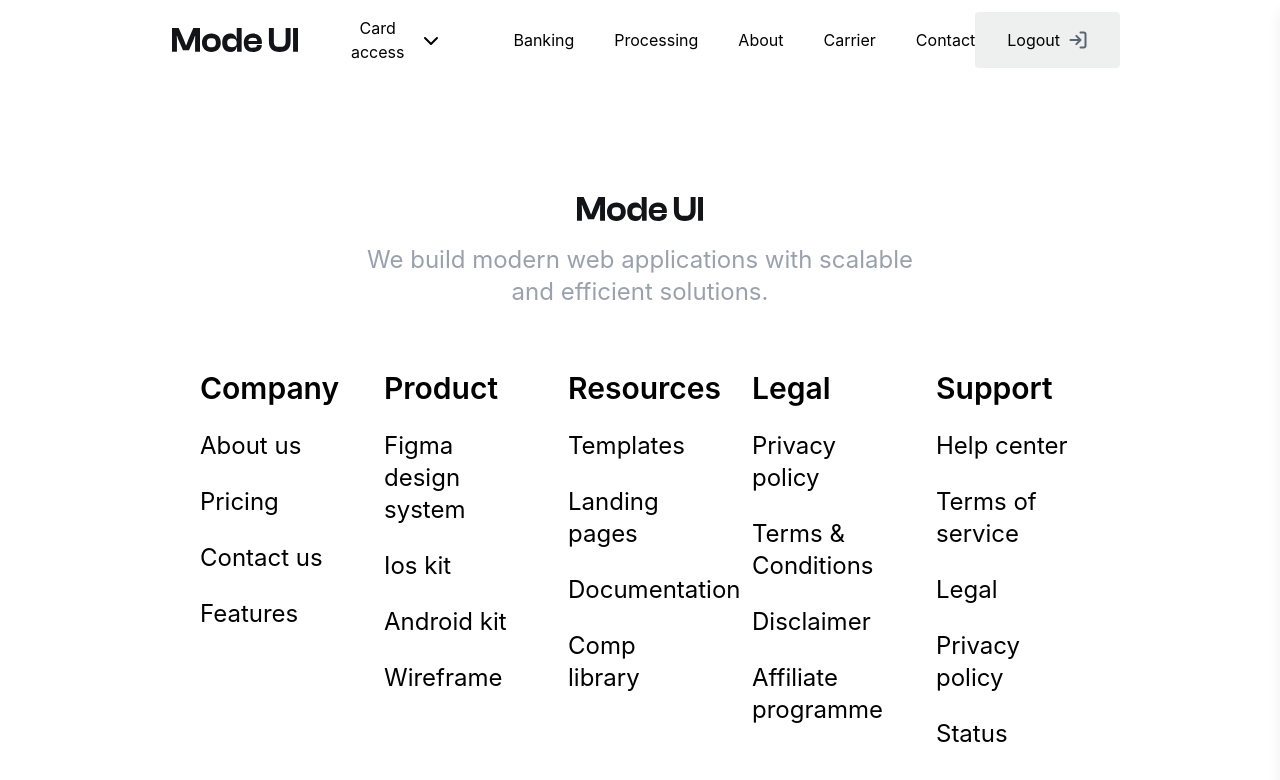
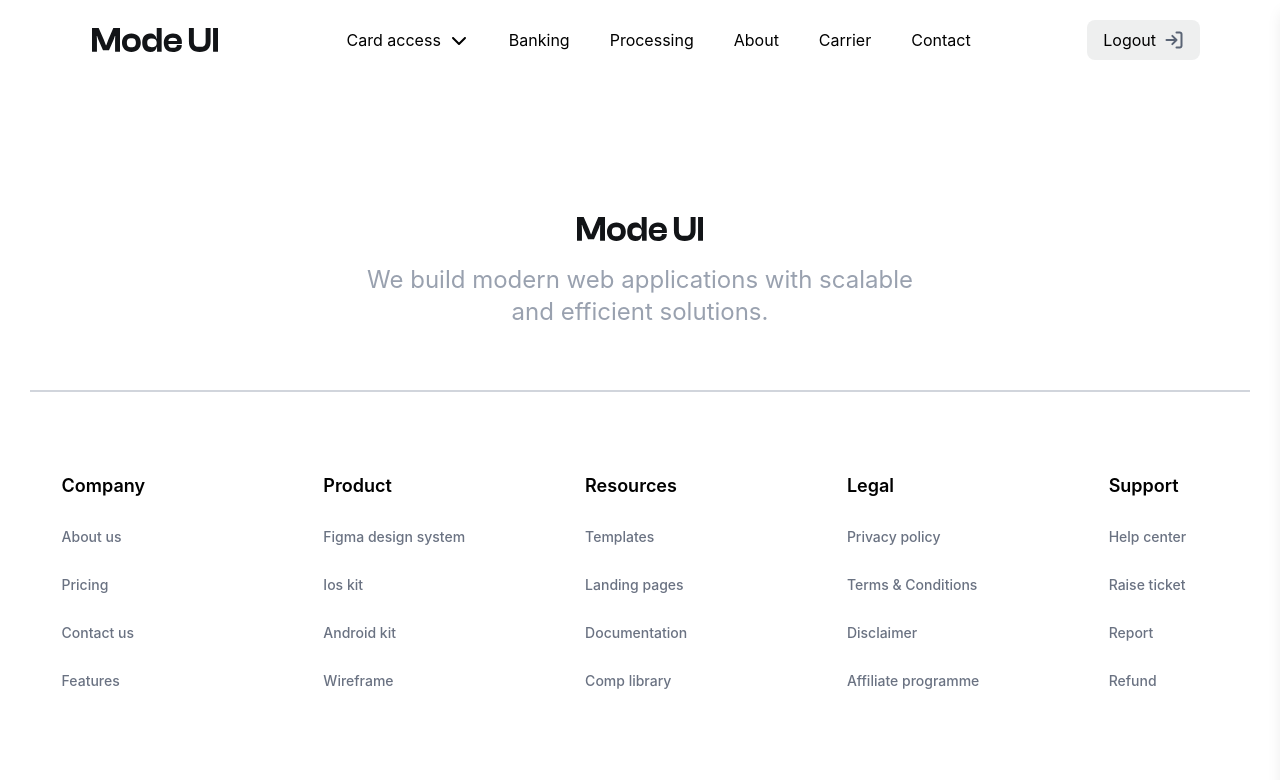
Before and after one commit to sreerajkrishnanm1174-sys/Responsive-Design-Ui, a React (Vite) app: page / in a window 1280 px wide. Shown: the top 780 px of the page. Built offline with nearby package versions, Linux system fonts and the light colour scheme.

Commit message:
header and footer completed

```diff
--- a/src/App.jsx
+++ b/src/App.jsx
@@ -1,14 +1,12 @@
-import { useState } from "react";
-import Header from "./components/layout/Header/Header";
-import Footer from "./components/layout/Footer/Footer";
+import { Route,Routes } from "react-router-dom";
+import Home from "./pages/Home/Home";
 
 function App() {
   return (
     <>
-      <div className="w-screen h-fit">
-        <Header/>
-        <Footer/>
-      </div>
+      <Routes>
+        <Route path="/" element={<Home />} />
+      </Routes>
     </>
   );
 }
--- a/src/components/Button/NameIconbtn.jsx
+++ b/src/components/Button/NameIconbtn.jsx
@@ -2,7 +2,7 @@ import React from "react";
 
 function NameIconbtn({className ,icon,name,onClick}) {
   return (
-    <button className={`flex items-center gap-2 px-8 py-4 rounded ${className}`} onClick={onClick}>
+    <button className={`flex items-center gap-2  rounded-lg ${className}`} onClick={onClick}>
       <span>{name}</span>
       <span>{icon}</span>
     </button>
--- /dev/null
+++ b/src/components/Link/FooterLink.jsx
@@ -0,0 +1,12 @@
+import React from 'react'
+import { NavLink } from 'react-router-dom'
+
+function FooterLink({ to, children }) {
+  return (
+    <NavLink to={to} className="text-sm font-medium text-gray-500 hover:text-gray-800">
+      {children}
+    </NavLink>
+  )
+}
+
+export default FooterLink
--- a/src/components/layout/Footer/Footer.jsx
+++ b/src/components/layout/Footer/Footer.jsx
@@ -1,137 +1,92 @@
 import React from "react";
 import Headpara from "../section/Headpara";
+import FooterLink from "../../Link/FooterLink";
 
 function Footer() {
   return (
-    <footer className="bg-white text-black  mt-10 h-fit">
+    <footer className="bg-white text-black p-5 mt-10 h-fit">
       <Headpara />
       {/* Bottom Section */}
 
-      <div className="space-y-6 px-50">
+      <div className="  w-full space-y-6  lg:flex lg:justify-center">
         {/* 3 Columns */}
-        <div className="grid grid-cols-5 gap-10  ">
+        <div className="border-t-2  border-gray-300 pt-20 pl-8 grid grid-rows-5 lg:gap-30 text-start  lg:grid-cols-5 lg:grid-rows-1 md:grid-cols-2 ">
           <div>
-            <h1 className="text-3xl font-semibold">Company</h1>
+            <h1 className="text-lg font-semibold">Company</h1>
             <br />
-            <a href="#" className="text-2xl">
-              About us
-            </a>
+
+            <FooterLink to="/">About us</FooterLink>
             <br />
             <br />
-            <a href="#" className="text-2xl">
-              Pricing
-            </a>
+            <FooterLink to="/">Pricing</FooterLink>
             <br />
             <br />
-            <a href="#" className="text-2xl">
-              Contact us
-            </a>
+            <FooterLink to="/">Contact us</FooterLink>
             <br />
             <br />
-            <a href="#" className="text-2xl">
-              Features
-            </a>
-
+            <FooterLink to="/">Features</FooterLink>
           </div>
           <div>
-            <h1 className="text-3xl font-semibold">Product</h1>
+            <h1 className="text-lg font-semibold">Product</h1>
             <br />
 
-            <a href="#" className="text-2xl">
-              Figma design system
-            </a>
+            <FooterLink to="/">Figma design system</FooterLink>
             <br />
             <br />
-            <a href="#" className="text-2xl">
-              Ios kit
-            </a>
+            <FooterLink to="/">Ios kit</FooterLink>
             <br />
             <br />
-            <a href="#" className="text-2xl">
-             Android kit
-            </a>
+            <FooterLink to="/">Android kit</FooterLink>
             <br />
             <br />
-            <a href="#" className="text-2xl">
-              Wireframe
-            </a>
-
+            <FooterLink to="/">Wireframe</FooterLink>
           </div>
           <div>
-            <h1 className="text-3xl font-semibold">Resources</h1>
+            <h1 className="text-lg font-semibold">Resources</h1>
             <br />
 
-            <a href="#" className="text-2xl">
-              Templates
-            </a>
+            <FooterLink to="/">Templates</FooterLink>
             <br />
             <br />
-            <a href="#" className="text-2xl">
-              Landing pages
-            </a>
+            <FooterLink to="/">Landing pages</FooterLink>
             <br />
             <br />
-            <a href="#" className="text-2xl">
-              Documentation
-            </a>
+            <FooterLink to="/">Documentation</FooterLink>
             <br />
             <br />
-            <a href="#" className="text-2xl">
-              Comp library
-            </a>
-
+            <FooterLink to="/">Comp library</FooterLink>
           </div>
           <div>
-            <h1 className="text-3xl font-semibold">Legal</h1>
+            <h1 className="text-lg font-semibold">Legal</h1>
             <br />
 
-            <a href="#" className="text-2xl">
-              Privacy policy
-            </a>
+            <FooterLink to="/">Privacy policy</FooterLink>
             <br />
             <br />
-            <a href="#" className="text-2xl">
-              Terms & Conditions
-            </a>
+            <FooterLink to="/">Terms & Conditions</FooterLink>
             <br />
             <br />
-            <a href="#" className="text-2xl">
-              Disclaimer
-            </a>
+            <FooterLink to="/">Disclaimer</FooterLink>
             <br />
             <br />
-            <a href="#" className="text-2xl">
-              Affiliate programme
-            </a>
-
+            <FooterLink to="/">Affiliate programme</FooterLink>
           </div>
           <div>
-            <h1 className="text-3xl font-semibold">Support</h1>
+            <h1 className="text-lg font-semibold">Support</h1>
             <br />
 
-            <a href="#" className="text-2xl">
-              Help center
-            </a>
+            <FooterLink to="/">Help center</FooterLink>
             <br />
             <br />
-            <a href="#" className="text-2xl">
-              Terms of service
-            </a>
+            <FooterLink to="/">Raise ticket</FooterLink>
             <br />
             <br />
-            <a href="#" className="text-2xl">
-              Legal
-            </a>
+            <FooterLink to="/">Report</FooterLink>
             <br />
             <br />
-            <a href="#" className="text-2xl">
-              Privacy policy
-            </a>
+            <FooterLink to="/">Refund</FooterLink>
             <br />
             <br />
-            <a href="#" className="text-2xl">
-              Status
-            </a>
           </div>
         </div>
       </div>
--- a/src/components/layout/Header/Header.jsx
+++ b/src/components/layout/Header/Header.jsx
@@ -2,12 +2,13 @@ import React, { useState } from "react";
 import { NavLink } from "react-router-dom";
 import NameIconbtn from "../../Button/NameIconbtn";
 import Dropdown from "../../menu/Dropdown";
+import Sidemenu from "../../menu/Sidemenu";
 
 function Header() {
-      const [open, setOpen] = useState(false);
+  const [open, setOpen] = useState(false);
   return (
     <>
-      <div className=" w-full flex h-[50px] justify-between items-center px-40  py-10  ">
+      <div className="w-full flex h-15 justify-between items-center px-4 py-10 lg:px-20 lg:py-10">
         <div>
           <svg
             xmlns="http://www.w3.org/2000/svg"
@@ -22,7 +23,7 @@ function Header() {
             />
           </svg>
         </div>
-        <nav className="w-full hidden lg:flex flex-1 justify-center">
+        <nav className="hidden lg:flex flex-1 justify-center">
           <ul className="flex gap-10 justify-center items-center">
             <li>
               <Dropdown />
@@ -45,9 +46,9 @@ function Header() {
           </ul>
         </nav>
 
-        <div>
+        <div className="flex items-center gap-4">
           <NameIconbtn
-            className="bg-[#EEEFEF] "
+            className="bg-[#EEEFEF] px-4 py-2 ro"
             name="Logout"
             icon={
               <svg
@@ -56,77 +57,25 @@ function Header() {
                 height="20"
                 viewBox="0 0 20 20"
                 fill="none"
-                class=""
               >
                 <path
                   d="M12.5 2.5H15.8333C16.2754 2.5 16.6993 2.67559 17.0118 2.98816C17.3244 3.30072 17.5 3.72464 17.5 4.16667V15.8333C17.5 16.2754 17.3244 16.6993 17.0118 17.0118C16.6993 17.3244 16.2754 17.5 15.8333 17.5H12.5M8.33333 14.1667L12.5 10M12.5 10L8.33333 5.83333M12.5 10H2.5"
                   stroke="#5A6475"
-                  stroke-width="2"
-                  stroke-linecap="round"
-                  stroke-linejoin="round"
+                  strokeWidth="2"
+                  strokeLinecap="round"
+                  strokeLinejoin="round"
                 />
               </svg>
             }
           />
+          <button className="lg:hidden text-2xl" onClick={() => setOpen(true)}>
+            ☰
+          </button>
         </div>
-
-        <button className="lg:hidden text-2xl" onClick={() => setOpen(true)}>
-          ☰
-        </button>
       </div>
       {/* SIDE MENU (MOBILE + TABLET) */}
-      <div
-        className={`w-screen fixed top-0 right-0 h-full w-[260px] bg-white shadow-lg transform transition-transform duration-300 z-50
-        ${open ? "translate-x-0" : "translate-x-full"}`}
-      >
-        {/* CLOSE */}
-        <div className="flex justify-end p-4">
-          <button onClick={() => setOpen(false)}>✕</button>
-        </div>
+      <Sidemenu open={open} setOpen={setOpen} />
 
-        {/* MENU */}
-        <ul className="flex flex-col gap-6 p-6 text-lg">
-          <li>Dropdown</li>
-          <li>
-            <NavLink to="/banking" onClick={() => setOpen(false)}>
-              Banking
-            </NavLink>
-          </li>
-          <li>
-            <NavLink to="/processing" onClick={() => setOpen(false)}>
-              Processing
-            </NavLink>
-          </li>
-          <li>
-            <NavLink to="/about" onClick={() => setOpen(false)}>
-              About
-            </NavLink>
-          </li>
-          <li>
-            <NavLink to="/career" onClick={() => setOpen(false)}>
-              Career
-            </NavLink>
-          </li>
-          <li>
-            <NavLink to="/contact" onClick={() => setOpen(false)}>
-              Contact
-            </NavLink>
-          </li>
-        </ul>
-
-        {/* LOGOUT */}
-        <div className="p-6">
-          <button className="w-full bg-gray-200 py-2 rounded">Logout</button>
-        </div>
-      </div>
-
-      {/* OVERLAY */}
-      {open && (
-        <div
-          className="fixed inset-0 bg-black/40 z-40"
-          onClick={() => setOpen(false)}
-        />
-      )}
     </>
   );
 }
--- a/src/components/layout/section/Headpara.jsx
+++ b/src/components/layout/section/Headpara.jsx
@@ -2,7 +2,7 @@ import React from "react";
 
 function Headpara() {
   return (
-    <section className="h-[250px] w-full flex flex-col items-center justify-center text-center">
+    <section className="h-[250px] w-full flex flex-col items-center justify-center text-center ">
       <h2 className="mb-2">
        <svg
             xmlns="http://www.w3.org/2000/svg"
--- /dev/null
+++ b/src/components/menu/Sidemenu.jsx
@@ -0,0 +1,63 @@
+import React from 'react'
+import Dropdown from './Dropdown'
+import { NavLink } from 'react-router-dom'
+
+function Sidemenu({open,setOpen}) {
+  return (
+    <>
+    <div
+        className={`fixed top-0 right-0 h-full w-45 bg-white shadow-lg transform transition-transform duration-300 z-50
+        ${open ? "translate-x-0" : "translate-x-full"}`}
+      >
+        {/* CLOSE */}
+        <div className="flex justify-end p-4">
+          <button onClick={() => setOpen(false)}>✕</button>
+        </div>
+
+        {/* MENU */}
+        <ul className="flex flex-col gap-6 p-6 text-lg">
+          <li>
+            <Dropdown />
+          </li>
+          <li>
+            <NavLink to="/banking" onClick={() => setOpen(false)}>
+              Banking
+            </NavLink>
+          </li>
+          <li>
+            <NavLink to="/processing" onClick={() => setOpen(false)}>
+              Processing
+            </NavLink>
+          </li>
+          <li>
+            <NavLink to="/about" onClick={() => setOpen(false)}>
+              About
+            </NavLink>
+          </li>
+          <li>
+            <NavLink to="/career" onClick={() => setOpen(false)}>
+              Career
+            </NavLink>
+          </li>
+          <li>
+            <NavLink to="/contact" onClick={() => setOpen(false)}>
+              Contact
+            </NavLink>
+          </li>
+        </ul>
+      </div>
+
+      {/* OVERLAY */}
+      {open && (
+        <div
+          className="fixed inset-0 bg-black/40 z-40"
+          onClick={() => setOpen(false)}
+        />
+      )}
+
+    </>
+
+  )
+}
+
+export default Sidemenu
--- /dev/null
+++ b/src/pages/Home/Home.jsx
@@ -0,0 +1,14 @@
+import React from "react";
+import Header from "../../components/layout/Header/Header";
+import Footer from "../../components/layout/Footer/Footer";
+
+function Home() {
+  return (
+    <div className=" container mx-auto w-screen h-fit max-w-376 ">
+      <Header />
+      <Footer />
+    </div>
+  );
+}
+
+export default Home;
```
